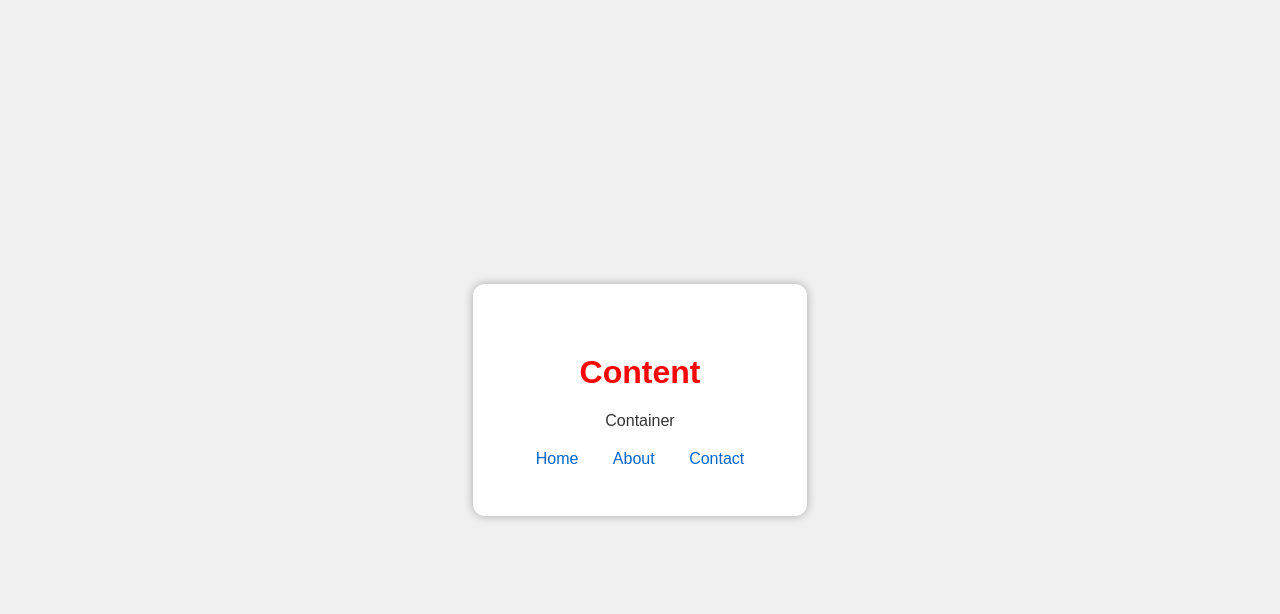
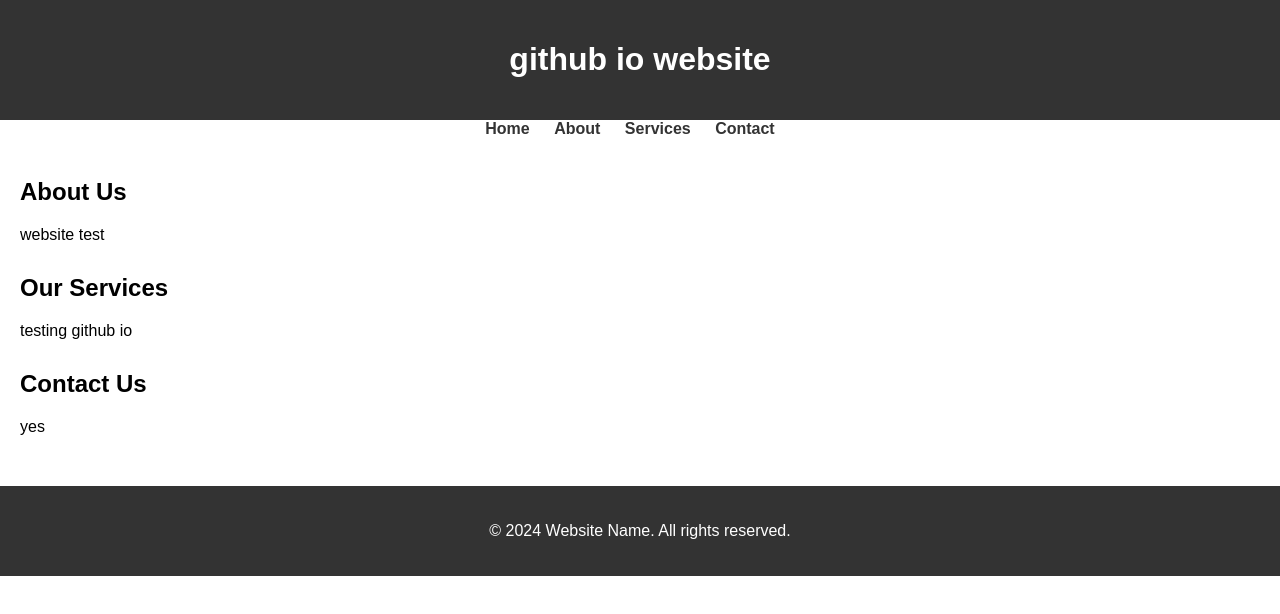
Before and after one commit to tddloki/tddloki.github.io, a plain HTML site: page index.html in a window 1280 px wide. Drawn offline with Linux system fonts and the light colour scheme.

Commit message:
Update index.html

```diff
--- a/index.html
+++ b/index.html
@@ -1,59 +1,93 @@
+<!DOCTYPE html>
 <html lang="en">
+
 <head>
   <meta charset="UTF-8">
-    <meta http-equiv="X-UA-Compatible" content="IE=edge">
   <meta name="viewport" content="width=device-width, initial-scale=1.0">
-    <title>Page</title>
+  <title>Github Website</title>
   <style>
     body {
-            display: flex;
-            align-items: center;
-            justify-content: center;
-            height: 100vh;
+      font-family: Arial, sans-serif;
       margin: 0;
-            background-color: #f0f0f0;
-            font-family: Arial, sans-serif;
+      padding: 0;
     }
 
-        .content-container {
+    header {
+      background-color: #333;
+      color: #fff;
+      padding: 20px;
       text-align: center;
-            padding: 48px;
-            background-color: #ffffff;
-            border-radius: 12px;
-            box-shadow: 0 0 10px rgba(0, 0, 0, 0.3);
     }
 
-        h1 {
-            color: #ff0000;
+    nav ul {
+      list-style-type: none;
+      margin: 0;
+      padding: 0;
+      text-align: center;
     }
 
-        p {
-            color: #333333;
+    nav ul li {
+      display: inline;
+      margin-right: 20px;
     }
 
-        .menu-links {
-            margin-top: 20px;
+    nav ul li a {
+      color: #333;
+      text-decoration: none;
+      font-weight: bold;
     }
 
-        .menu-links a {
-            margin: 0 15px;
-            text-decoration: none;
-            color: #0066cc;
+    main {
+      padding: 20px;
+    }
+
+    article {
+      margin-bottom: 30px;
+    }
+
+    footer {
+      background-color: #333;
+      color: #fff;
+      padding: 20px;
+      text-align: center;
     }
   </style>
 </head>
+
 <body>
-    <div class="content-container">
-        <h1>Content</h1>
-        <p>Container</p>
+  <header>
+    <h1>github io website</h1>
+  </header>
+  <nav>
+    <ul>
+      <li><a href="#">Home</a></li>
+      <li><a href="#">About</a></li>
+      <li><a href="#">Services</a></li>
+      <li><a href="#">Contact</a></li>
+    </ul>
+  </nav>
+  <main>
+    <article>
+      <h2>About Us</h2>
+      <p>website test</p>
+    </article>
+    <article>
+      <h2>Our Services</h2>
+      <p>testing github io</p>
+    </article>
+    <article>
+      <h2>Contact Us</h2>
+      <p>yes</p>
+    </article>
+  </main>
+  <footer>
+    <p>&copy; <span id="copyright-year"></span> Website Name. All rights reserved.</p>
+  </footer>
 
-        <div class="menu-links">
-            <a href="/">Home</a>
-            <a href="/about">About</a>
-            <a href="/contact">Contact</a>
-        </div>
-    </div>
+  <script>
+    var currentYear = new Date().getFullYear();
+    document.getElementById('copyright-year').textContent = currentYear;
+  </script>
+</body>
 
-
-</body>
 </html>
```
Lines whose indentation alone changed are shown as unchanged.
